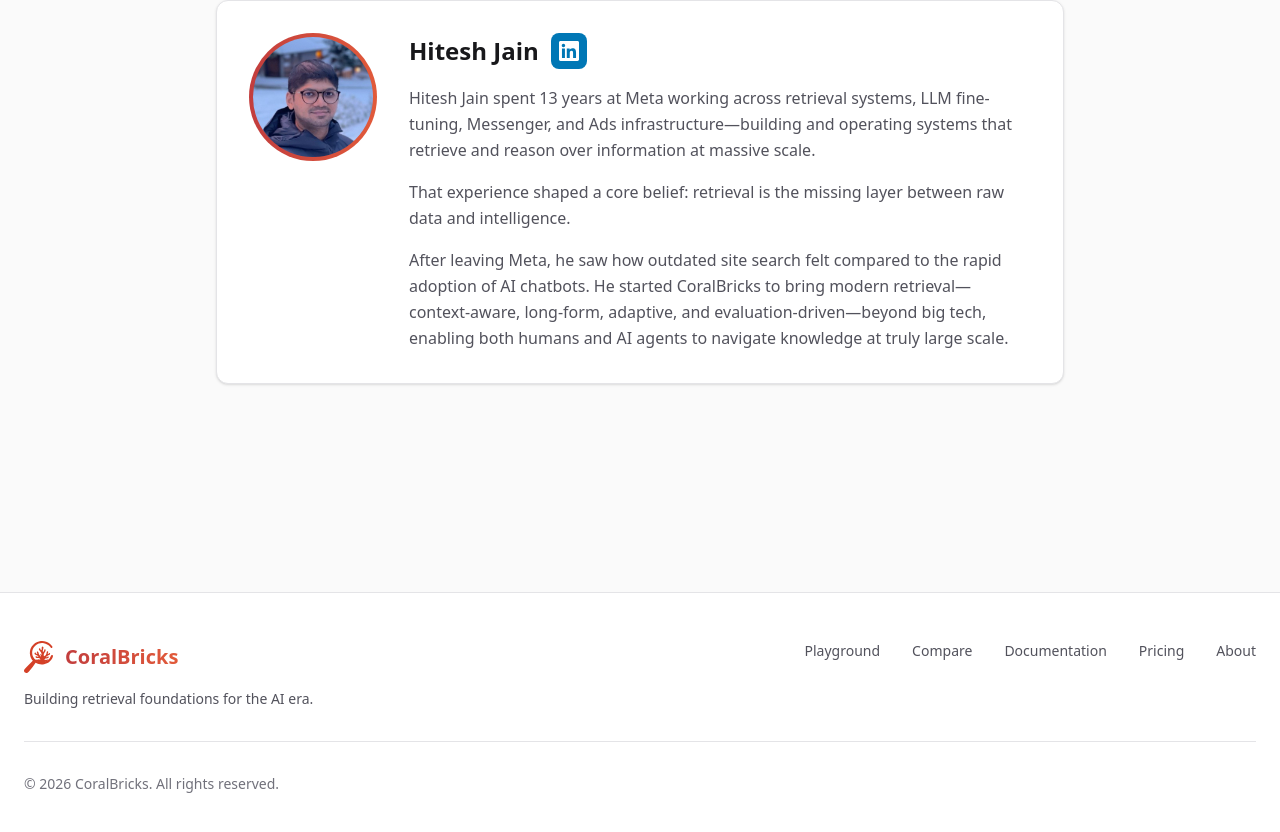
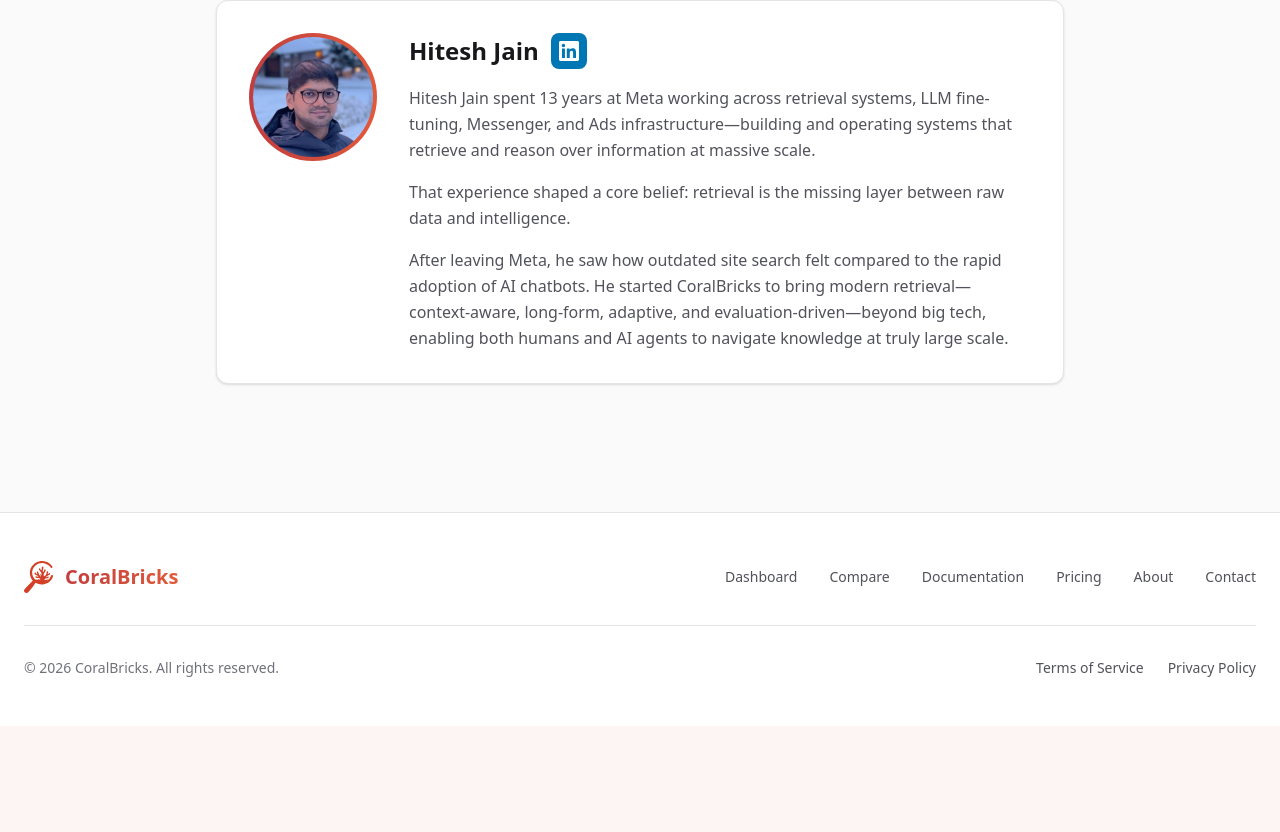
Before and after one commit to hitesh-cb1/coral-search, a React (Vite) app in the folder webapp/: page /about in a window 1280 px wide. Shown: the part 2474-3306 px from the top of the page. After the commit the page ends 3200 px from the top, so only its background shows below. Built offline with nearby package versions, Linux system fonts and the light colour scheme; no server answers.

Commit message:
feat(about): update footer

```diff
--- a/webapp/src/pages/AboutPage.tsx
+++ b/webapp/src/pages/AboutPage.tsx
@@ -1,5 +1,6 @@
 import { Link } from 'react-router-dom'
 import { Logo } from '../components/common/Logo'
+import { Footer } from '../components/common/Footer'
 
 export function AboutPage() {
   return (
@@ -204,43 +205,7 @@
         </section>
       </div>
 
-      {/* Footer */}
-      <footer className="bg-white border-t border-zinc-200 mt-20">
-        <div className="mx-auto max-w-7xl px-6 py-12">
-          <div className="flex flex-col md:flex-row justify-between items-start gap-8">
-            <div>
-              <Logo />
-              <p className="mt-4 text-sm text-zinc-600 max-w-md">
-                Building retrieval foundations for the AI era.
-              </p>
-            </div>
-
-            <nav className="flex flex-wrap items-center gap-x-8 gap-y-3 text-sm">
-              <Link to="/" className="text-zinc-600 hover:text-zinc-900 transition-colors">
-                Playground
-              </Link>
-              <Link to="/compare" className="text-zinc-600 hover:text-zinc-900 transition-colors">
-                Compare
-              </Link>
-              <Link to="/docs" className="text-zinc-600 hover:text-zinc-900 transition-colors">
-                Documentation
-              </Link>
-              <Link to="/pricing" className="text-zinc-600 hover:text-zinc-900 transition-colors">
-                Pricing
-              </Link>
-              <Link to="/about" className="text-zinc-600 hover:text-zinc-900 transition-colors">
-                About
-              </Link>
-            </nav>
-          </div>
-
-          <div className="mt-8 border-t border-zinc-200 pt-8">
-            <p className="text-sm text-zinc-500">
-              © {new Date().getFullYear()} CoralBricks. All rights reserved.
-            </p>
-          </div>
-        </div>
-      </footer>
+      <Footer />
     </div>
   )
 }
```
